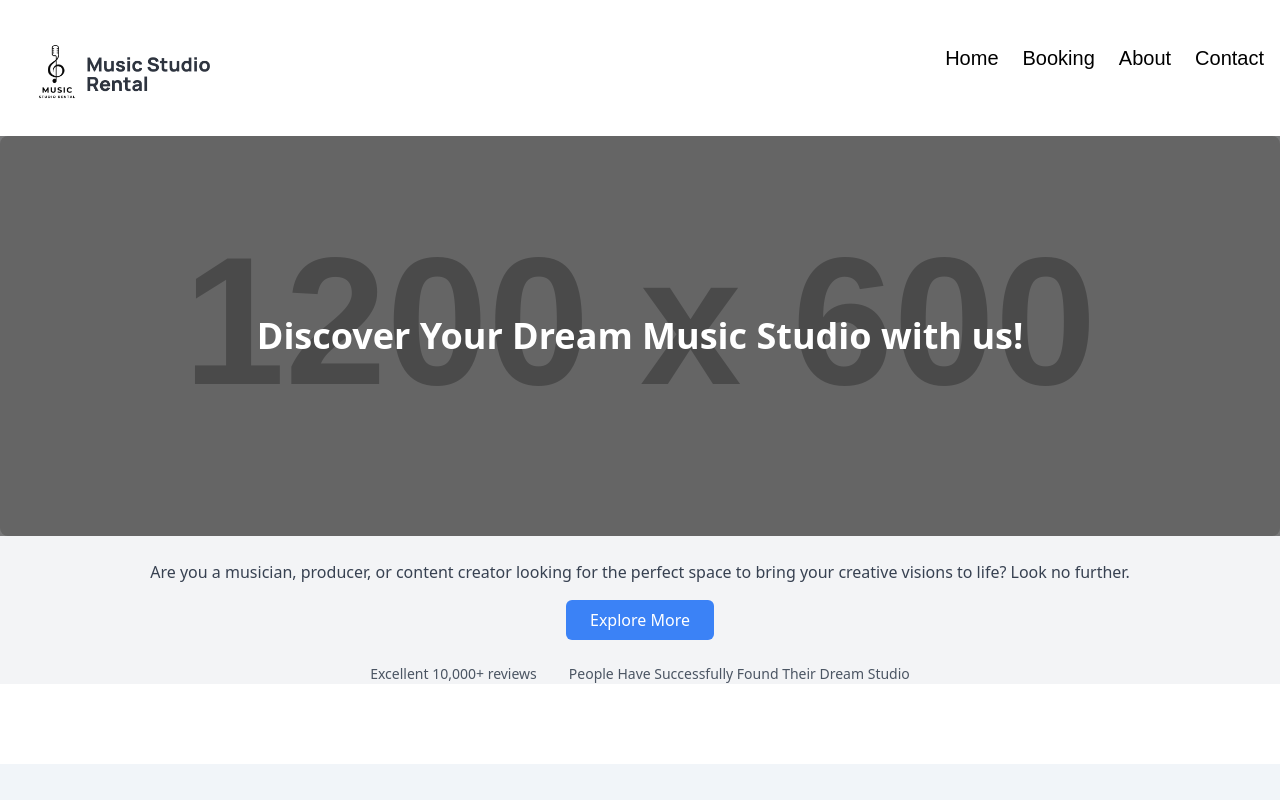
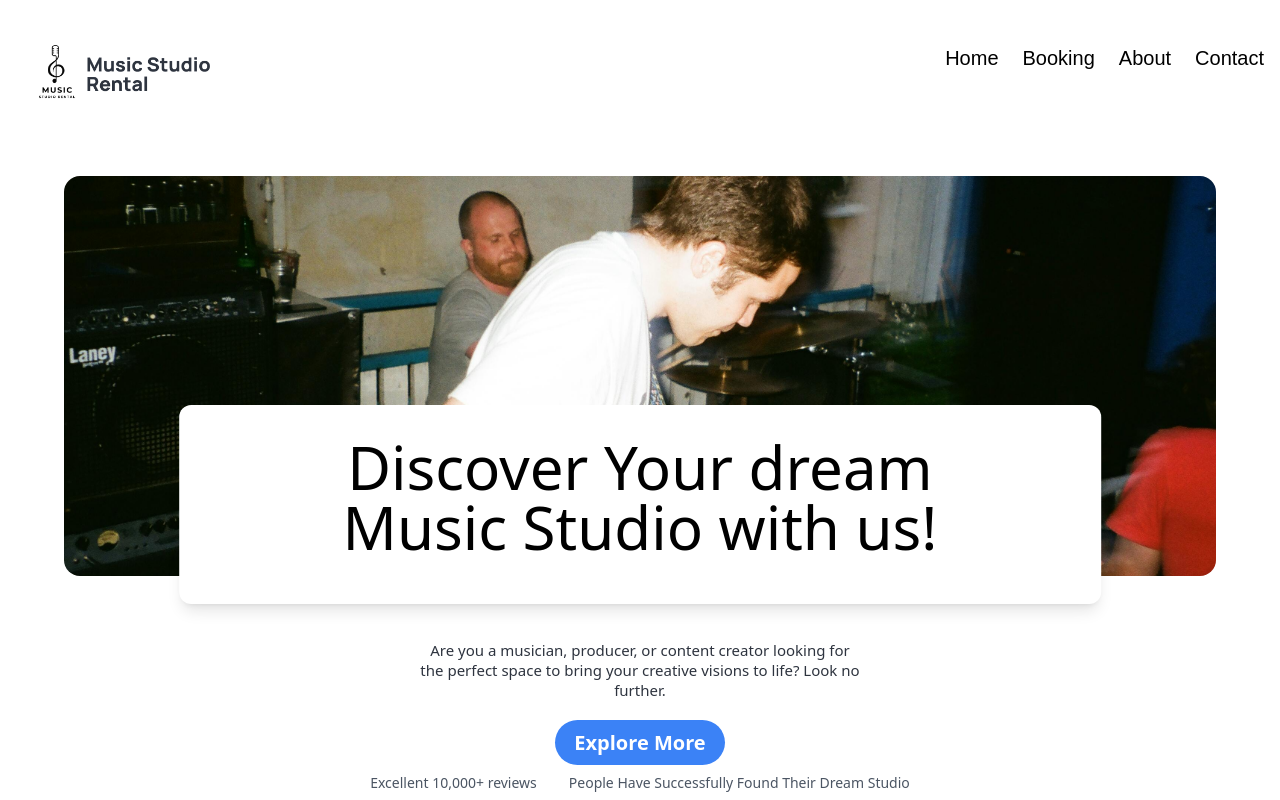
Before and after one commit to maghfur26/Ceria-Music, a React app in the folder Frontend/: page / in a window 1280 px wide. Shown: the top 800 px of the page. Built offline with nearby package versions, Linux system fonts and the light colour scheme; no server answers; the HTML template or start-up script is replaced by a standard one.

Commit message:
temporary section hero

```diff
--- a/Frontend/src/Components/fragments/landing pages/Hero.jsx
+++ b/Frontend/src/Components/fragments/landing pages/Hero.jsx
@@ -1,43 +1,46 @@
-import { IoStar } from "react-icons/io5";
+import React from "react";
+import bgLanding from '../../../assets/bgLandingPages.jpg'
 
-const Hero = () => {
+const HeroSection = () => {
   return (
-    <section className="relative bg-gray-100">
+    <section className="relative py-10 flex flex-col items-center">
+      {/* Image Container */}
+      <div className="relative w-[90%] max-w-6xl">
         {/* Background Image */}
-    <div className="relative">
+        <div className="overflow-hidden rounded-lg">
           <img
-        src="https://via.placeholder.com/1200x600"
+            src={bgLanding}
             alt="Music Studio"
-        className="w-full h-[300px] md:h-[400px] object-cover rounded-lg"
+            className="w-[1200px] h-[300px] md:h-[400px] rounded-2xl object-cover"
           />
-      {/* Overlay Text */}
-      <div className="absolute inset-0 flex items-center justify-center bg-black bg-opacity-50">
-        <h1 className="text-white text-2xl md:text-4xl font-bold text-center">
-          Discover Your Dream Music Studio with us!
+        </div>
+
+        {/* Card */}
+        <div className="absolute -bottom-7 left-1/2 transform -translate-x-1/2 w-[80%] bg-white shadow-lg rounded-xl p-3 md:p-12 text-center">
+          <h1 className="text-xl md:text-[60px]  font-normal md:mb-8">
+          Discover Your dream
           </h1>
+          <span className="text-xl md:text-[60px] font-normal">
+          Music Studio with us!
+          </span>
         </div>
       </div>
 
-    {/* Text Section */}
-    <div className="mt-6 text-center">
-      <p className="text-gray-700 px-4 md:px-20">
-        Are you a musician, producer, or content creator looking for the
-        perfect space to bring your creative visions to life? Look no further.
-      </p>
-      <div className="mt-4">
-        <button className="bg-blue-500 text-white px-6 py-2 rounded-md hover:bg-blue-600 transition">
+      {/* Additional Info */}
+      <div className="mt-16 text-center text-gray-600 text-sm space-y-2">
+        <p className="text-[15px] font-medium text-[#2E343F] md:mb-3">Are you a musician, producer, or content creator looking for <br /> the perfect space to bring your creative visions to life? Look no <br /> further.</p>
+        <button className="w-[170px] h-[45px] bg-blue-500 text-white font-semibold text-xl rounded-full hover:bg-blue-600 transition">
       Explore More
     </button>
-      </div>
-      {/* Extra Info */}
+
     <div className="mt-6 flex justify-center gap-8 text-gray-600 text-sm">
         <p>Excellent 10,000+ reviews</p>
         <p>People Have Successfully Found Their Dream Studio</p>
       </div>
+
       </div>
     </section>
-
   );
 };
 
-export default Hero;
+export default HeroSection;
```
Also changed, not shown: Frontend/src/assets/bgLandingPages.jpg (renamed from Frontend/src/assets/bg landing pages.jpg). Lines whose indentation alone changed are shown as unchanged.
